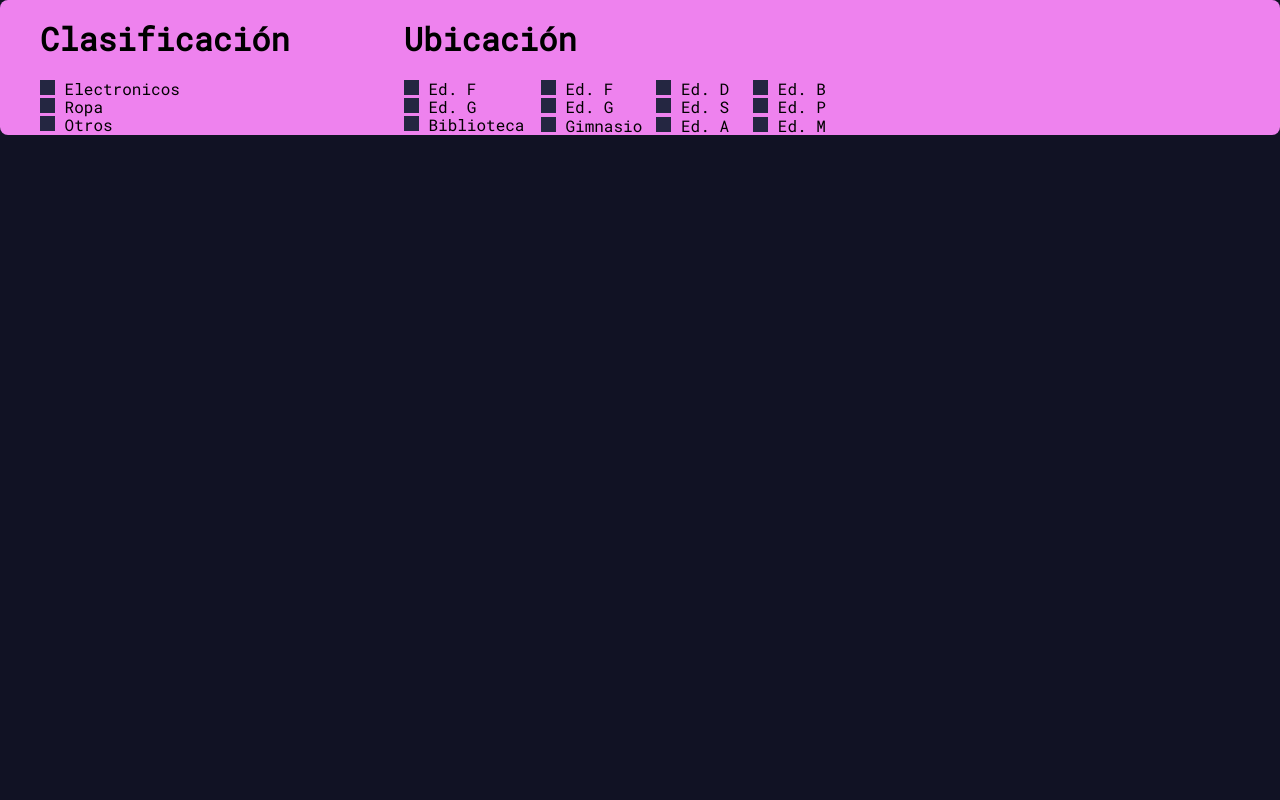
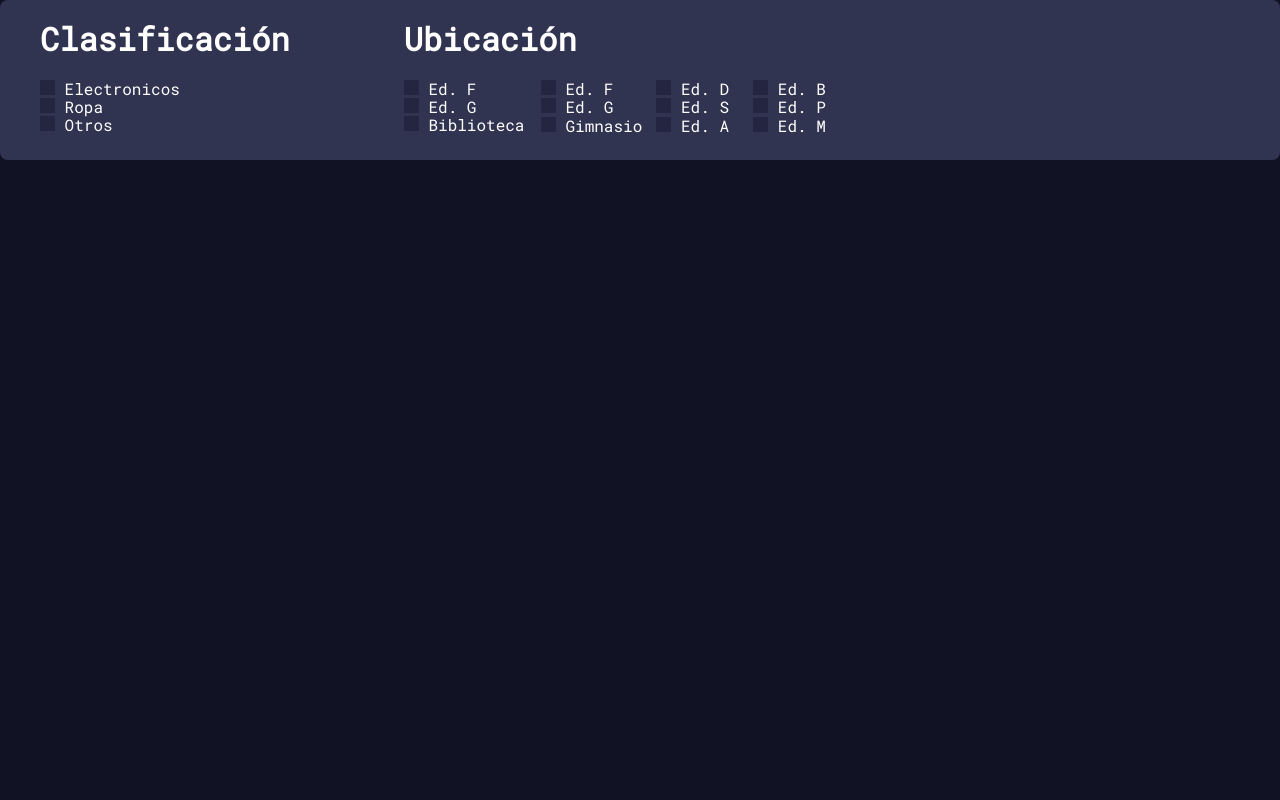
Before and after one commit to Dilan03/Found-it-, a PHP site: page /paginas/componentes/filtro.html in a window 1280 px wide. Run offline with PHP 8.4, Linux system fonts and the light colour scheme.

Commit message:
Update jesus.css

```diff
--- a/Maquetación/css/jesus.css
+++ b/Maquetación/css/jesus.css
@@ -10,13 +10,15 @@
 
 *{
     font-family: RobotoMono-Regular;
+    color: white;
 }
 .cuerpo{
     display: grid;
-    background-color: violet;
+    background: #313450;
     border-radius: var(--border-8);
     grid-template-areas:
     "Clasificación  Ubicación_1  Ubicación_2  Ubicación_3  Ubicación_4 ";
+    min-height: 160px;
 }
 
 .Clasificación{
```
